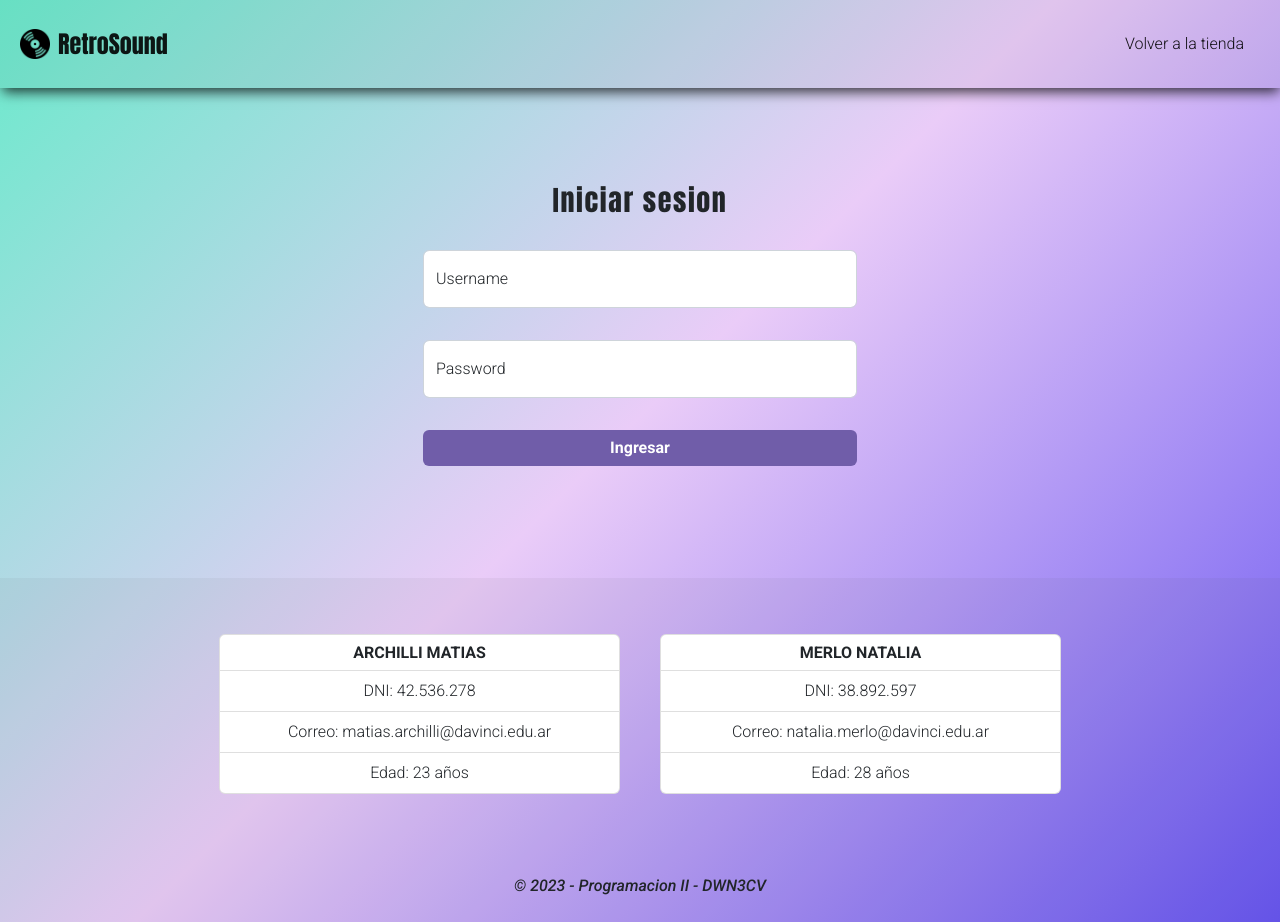
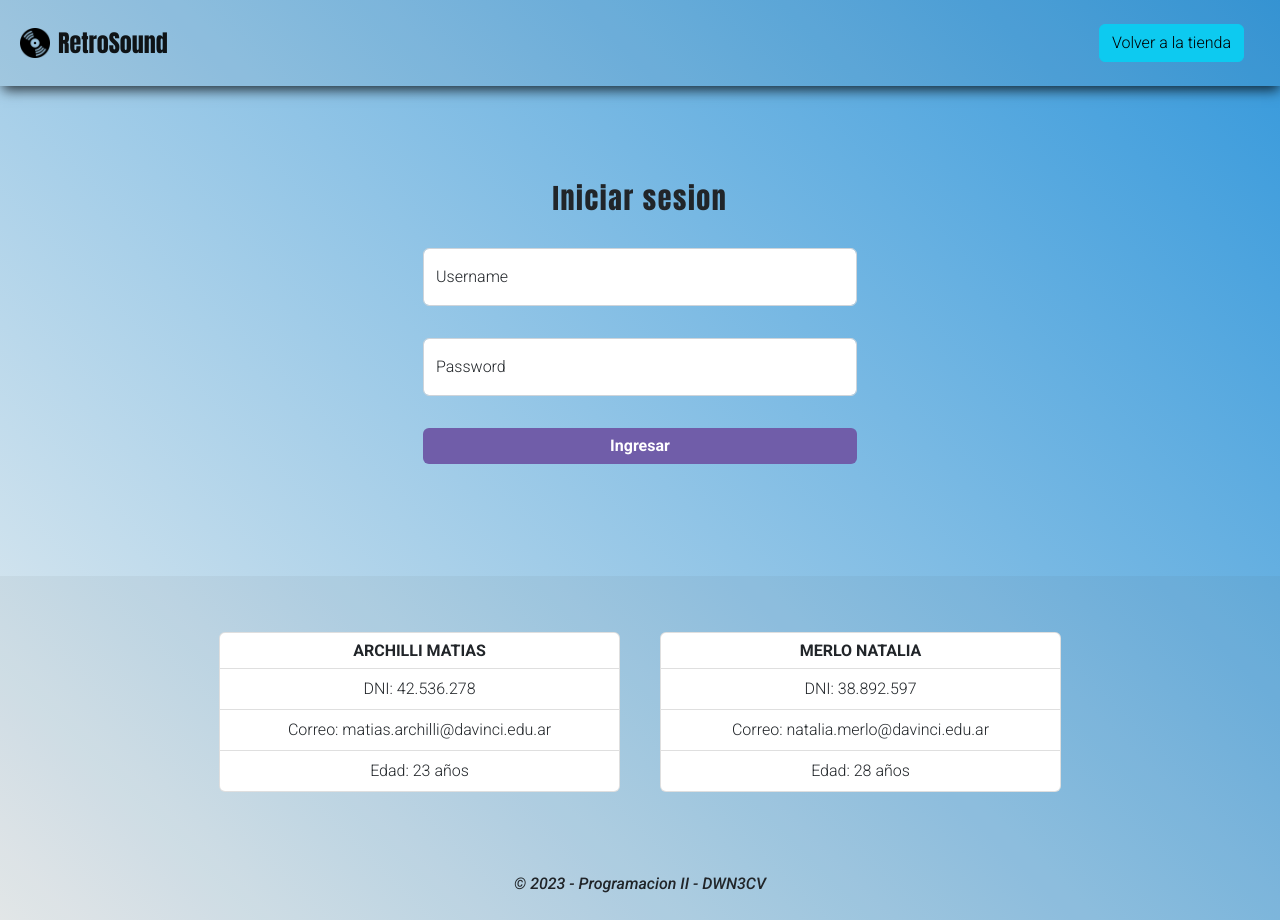
Before and after one commit to mArchilli/ARCHILLI-MERLO-TP-2, a PHP site: page /admin/index.php?sec=login in a window 1280 px wide. Run offline with PHP 8.4, Linux system fonts and the light colour scheme.

Commit message:
feat: background modificado

```diff
--- a/admin/index.php
+++ b/admin/index.php
@@ -104,7 +104,7 @@ $userData = $_SESSION['loggedIn'] ?? FALSE;
     <!-- estilos -->
     <link href="../css/styles.css" rel="stylesheet">
 </head>
-<body>
+<body class="body-admin">
 
     <!-- navbar -->
     <nav class="navbar navbar-expand-lg nav-color px-2 py-3">
@@ -136,7 +136,9 @@ $userData = $_SESSION['loggedIn'] ?? FALSE;
                     </li>
 
                     <li class="nav-item">
-                        <a class="nav-link active " href="../index.php">Volver a la tienda</a>
+                        <a class="nav-link active py-0" href="../index.php">
+                        <button class="btn btn-info w-100">Volver a la tienda</button>
+                        </a>
                     </li>
 
                     <li class="nav-item mb-2 mb-lg-0">
--- a/css/styles.css
+++ b/css/styles.css
@@ -5,8 +5,16 @@
     font-weight: 400;
 }
 
-body{
+/* body{
     background-image: linear-gradient(-225deg, #69EACB 0%, #EACCF8 48%, #6654F1 100%);
+} */
+
+.body-index{
+    background-image: linear-gradient(-225deg, #69EACB 0%, #EACCF8 48%, #6654F1 100%);
+}
+
+.body-admin{
+    background-image: linear-gradient(45deg, #ECF0F1 0%, #3498DB 100%);
 }
 
 .nav-color{
--- a/index.php
+++ b/index.php
@@ -117,7 +117,7 @@ $userData = $_SESSION['loggedIn'] ?? FALSE;
     <!-- estilos -->
     <link href="css/styles.css" rel="stylesheet">
 </head>
-<body>
+<body class="body-index">
 
     <!-- navbar -->
     <nav class="navbar navbar-expand-lg nav-color px-2 py-3">
```
